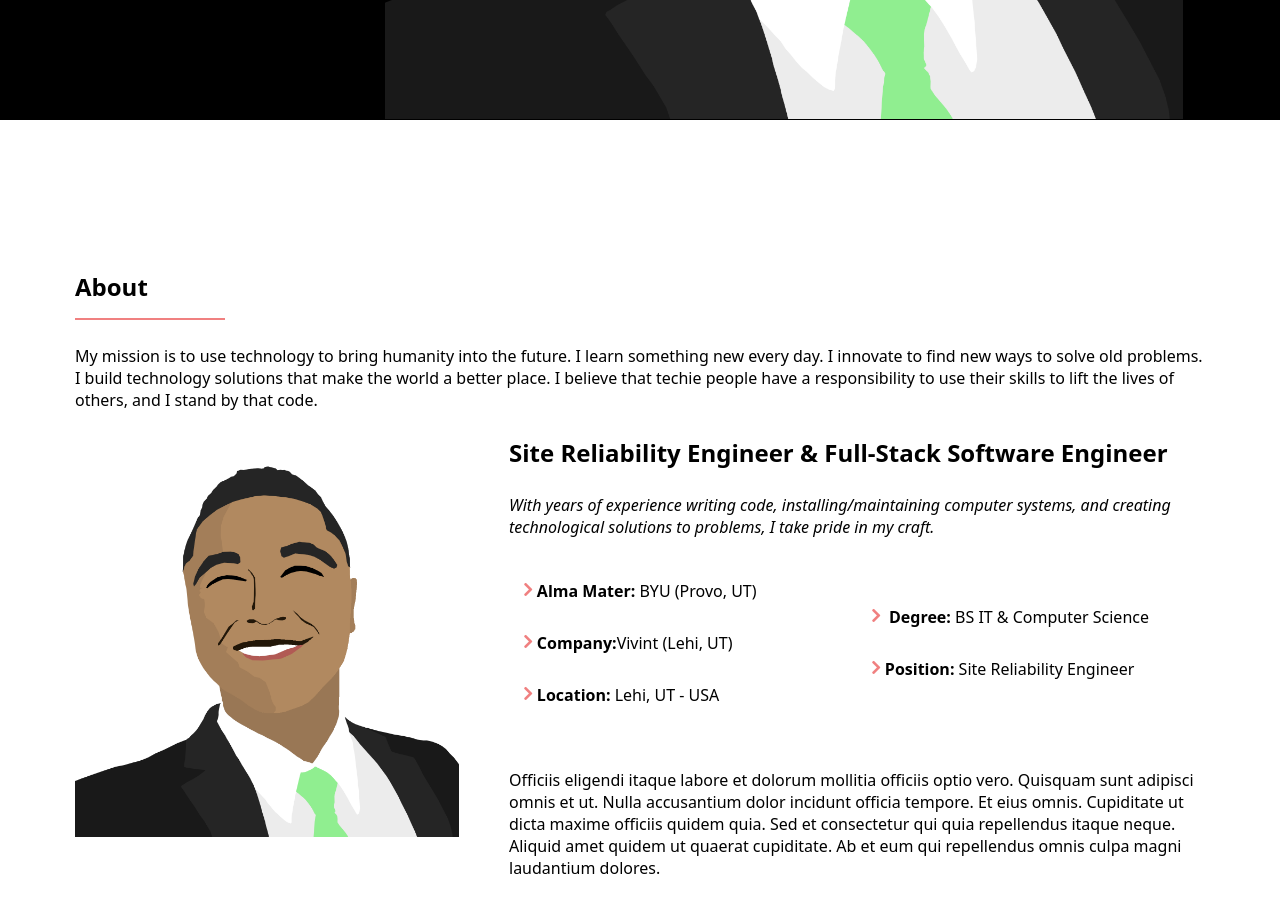
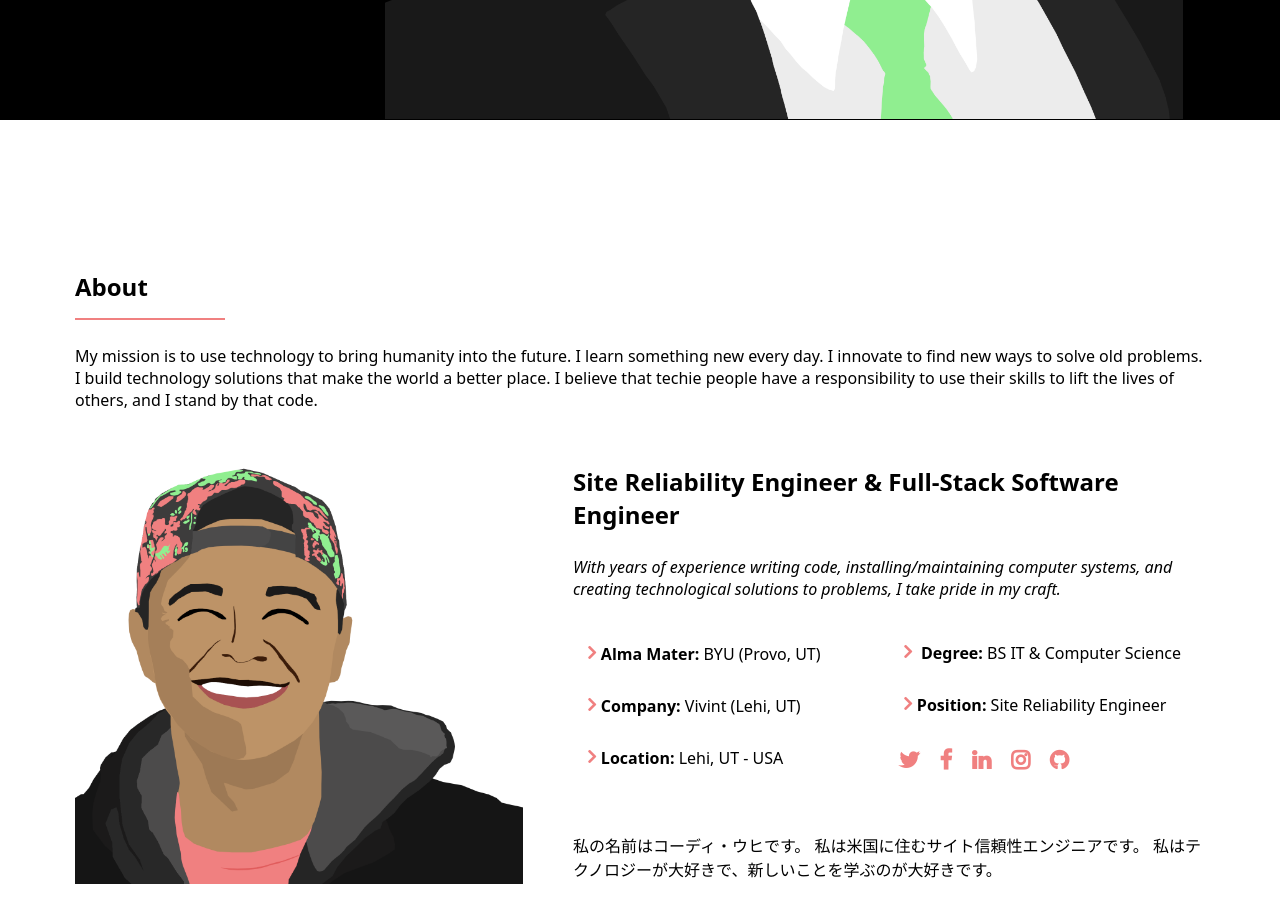
Before and after one commit to codyuhi/portfolio, a Vue app in the folder vue-app/: page / in a window 1280 px wide. Shown: the part 680-1602 px from the top of the page. Built offline with nearby package versions, Linux system fonts and the light colour scheme.

Commit message:
Finish MVP of About section

```diff
--- a/vue-app/src/components/About.vue
+++ b/vue-app/src/components/About.vue
@@ -18,7 +18,7 @@
       </div>
       <div id="about-stats-container">
         <div id="about-img-container">
-          <img src="../assets/suit.png" id="about-img" />
+          <img src="../assets/hackathon.png" id="about-img" />
         </div>
         <div id="about-stats">
           <h2 id="about-title">
@@ -39,7 +39,7 @@
               </p>
               <p>
                 <i class="fa fa-angle-right"></i>
-                <strong>Company:</strong>Vivint (Lehi, UT)
+                <strong>Company:</strong> Vivint (Lehi, UT)
               </p>
               <p>
                 <i class="fa fa-angle-right"></i>
@@ -55,15 +55,29 @@
                 <i class="fa fa-angle-right"></i>
                 <strong>Position:</strong> Site Reliability Engineer
               </p>
+              <p id="about-icons">
+                <a href="https://twitter.com/CodeUhi"
+                  ><i class="fa fa-twitter"></i
+                ></a>
+                <a href="https://www.facebook.com/cody.uhi"
+                  ><i class="fa fa-facebook"></i
+                ></a>
+                <a href="https://www.linkedin.com/in/codyuhi/"
+                  ><i class="fa fa-linkedin"></i
+                ></a>
+                <a href="https://www.instagram.com/uhicody/"
+                  ><i class="fa fa-instagram"></i
+                ></a>
+                <a href="https://github.com/codyuhi"
+                  ><i class="fa fa-github"></i
+                ></a>
+              </p>
             </div>
           </div>
           <p>
-            Officiis eligendi itaque labore et dolorum mollitia officiis optio
-            vero. Quisquam sunt adipisci omnis et ut. Nulla accusantium dolor
-            incidunt officia tempore. Et eius omnis. Cupiditate ut dicta maxime
-            officiis quidem quia. Sed et consectetur qui quia repellendus itaque
-            neque. Aliquid amet quidem ut quaerat cupiditate. Ab et eum qui
-            repellendus omnis culpa magni laudantium dolores.
+            私の名前はコーディ・ウヒです。
+            私は米国に住むサイト信頼性エンジニアです。
+            私はテクノロジーが大好きで、新しいことを学ぶのが大好きです。
           </p>
         </div>
       </div>
@@ -79,10 +93,14 @@ export default {
 
 <style scoped>
 #about-container {
+  display: flex;
+  justify-content: center;
+  align-items: center;
   margin: 0 50px 50px 50px;
   padding: 75px 0 75px 0;
 }
 #about {
+  width: 100vw;
   color: var(--darkest);
 }
 #about-header-container,
@@ -115,11 +133,18 @@ hr {
   margin-bottom: 25px;
 }
 
+#about-icons > a > i {
+  margin: 10px 20px 0 0;
+}
+
 /* Desktop view */
 @media only screen and (min-width: 800px) {
   #about-container {
     margin: 0 75px 75px 75px;
     padding: 150px 0 150px 0;
+  }
+  #about {
+    max-width: 1370px;
   }
   #about-stats-container {
     display: flex;
@@ -133,7 +158,7 @@ hr {
     margin: 0 25px 0 0;
   }
   #about-img {
-    width: 30vw;
+    width: 35vw;
   }
   #about-stats {
     margin: 0 0 0 25px;
```
Also changed, not shown: vue-app/src/assets/hackathon.png (added).
